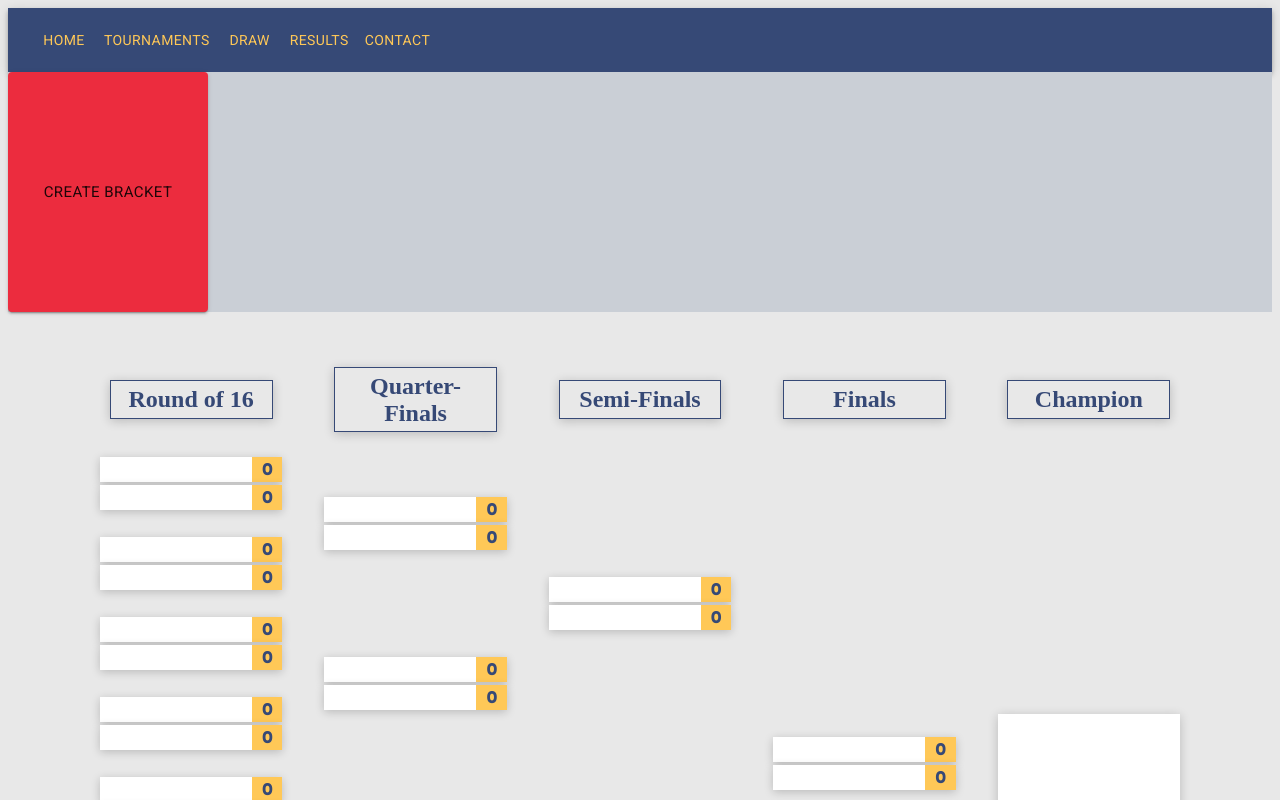
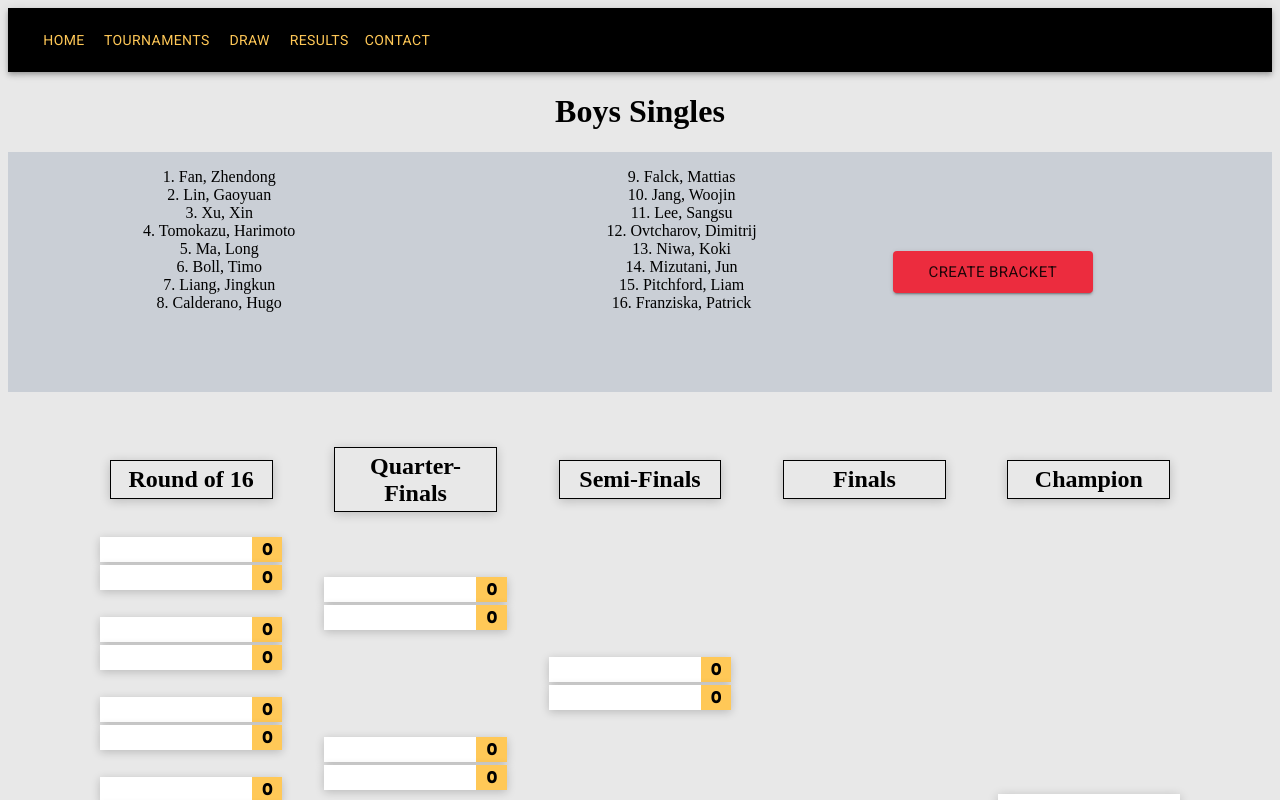
Before and after one commit to ansonws/bcssttc, a React (Create React App) app in the folder src/client/: page /tournaments/2020/events/boys-singles/draw in a window 1280 px wide. Shown: the top 800 px of the page. Built offline with nearby package versions, Linux system fonts and the light colour scheme.

Commit message:
Change primary theme

```diff
--- a/src/client/src/components/App.js
+++ b/src/client/src/components/App.js
@@ -26,6 +26,7 @@ function App() {
         <Route exact path="/" component={HomePage} />
       </Switch>
       <Footer />
+
     </BrowserRouter>
   )
 }
--- a/src/client/src/components/Bracket.js
+++ b/src/client/src/components/Bracket.js
@@ -4,22 +4,22 @@ import Button from '@material-ui/core/Button';
 class Bracket extends Component {
   state = {
     seeds: [
-      "1. Edison Huang",
-      "2. Jason Zhang",
-      "3. Max Ji",
-      "4. Andy Chen",
-      "5. David Mandelstam",
-      "6. Andrew Szeto",
-      "7. Angus Szeto",
-      "8. Thomas Yuan",
-      "9. Ethan Chen",
-      "10. Sam Ghafour",
-      "11. Charlie Dai",
-      "12. Gary Xiang",
-      "13. Victor Zhang",
-      "14. Aris Tai",
-      "15. Tommy Li",
-      "16. Jason Li",
+      "1. Fan, Zhendong",
+      "2. Lin, Gaoyuan",
+      "3. Xu, Xin",
+      "4. Tomokazu, Harimoto",
+      "5. Ma, Long",
+      "6. Boll, Timo",
+      "7. Liang, Jingkun",
+      "8. Calderano, Hugo",
+      "9. Falck, Mattias",
+      "10. Jang, Woojin",
+      "11. Lee, Sangsu",
+      "12. Ovtcharov, Dimitrij",
+      "13. Niwa, Koki",
+      "14. Mizutani, Jun",
+      "15. Pitchford, Liam",
+      "16. Franziska, Patrick",
     ],
     scores: Array(30).fill('0'),
     matchup16: Array(8).fill(['','']),
@@ -285,10 +285,24 @@ class Bracket extends Component {
   }
 
   render() {
-    const { matchup16, matchup8, matchup4, matchup2, champion, scores } = this.state;
+    const { matchup16, matchup8, matchup4, matchup2, champion, scores, seeds } = this.state;
     return (
       <div>
+          <h1 className="bracket-title">Boys Singles</h1>
       <header class="dashboard">
+        <div style={{width: '70%', display: 'flex', align: 'left'}}>
+          <ul style={{width: '50%', listStyle: 'none', padding: '0', float: 'left'}}>
+            {seeds.slice(0, 8).map((team, index) => (
+              <li key={{index}} className="team-list-item">{team}</li>
+            ))}
+          </ul>
+          <ul style={{width: '50%', listStyle: 'none'}}>
+            {seeds.slice(8).map((team, index) => (
+              <li key={{index}} className="team-list-item">{team}</li>
+            ))}
+          </ul>
+        </div>
+        <div style={{ display: 'flex', alignItems: 'center', justifyContent: 'center'}}>
           <Button
             variant="contained"
             size="large"
@@ -297,6 +311,7 @@ class Bracket extends Component {
           >
             Create Bracket
           </Button>
+        </div>
       </header>
       <div id="bracket">
         <div id="rounds">
--- a/src/client/src/components/EntryNewPage.js
+++ b/src/client/src/components/EntryNewPage.js
@@ -23,7 +23,7 @@ function getSteps() {
 
 class EntryNewPage extends Component {
   state = {
-    step: 2,
+    step: 0,
     edition: 49,
     schoolName: '',
     city: '',
@@ -249,11 +249,14 @@ class EntryNewPage extends Component {
                     color="primary"
                     onClick={e => this.createSeason(e)}
                     size="large"
+                    color="primary"
+                    style={{color: '#FFC857'}}
                   >
                     Complete Registration
                     <i
                       className="material-icons"
                       style={{marginLeft: '8px'}}
+                      style={{color: '#FFC857'}}
                     >
                       assignment_turned_in
                     </i>
@@ -263,6 +266,7 @@ class EntryNewPage extends Component {
                     variant="contained"
                     color="primary"
                     onClick={handleNextStep}
+                    style={{color: '#FFC857'}}
                     size="large"
                   >
                     Next
--- a/src/client/src/components/Footer.js
+++ b/src/client/src/components/Footer.js
@@ -37,10 +37,10 @@ function Footer() {
           style={{ backgroundImage: `url("/images/sponsorships/paddle-palace.png")`}}
           >
         </div>
-        {/* <p>
-          © 2019 BC Secondary School Table Tennis Championships
-        </p> */}
       </div>
+      {/* <p>
+        © 2019 BC Secondary School Table Tennis Championships
+      </p> */}
     </div>
     </footer>
   )
--- a/src/client/src/components/HomePage.js
+++ b/src/client/src/components/HomePage.js
@@ -18,7 +18,7 @@ function HomePage() {
         className={classes.homePage}
         style={{
           backgroundImage: `url(${homeImage})`,
-          height: 1500
+          height: 575
         }}
         >
         <NavLink to="/tournaments" className={classes.link}>
@@ -63,7 +63,7 @@ function HomePage() {
         className="description"
         className={classes.homePage}
         style={{
-          backgroundImage: `url(${semiahmoo})`,
+          backgroundColor: 'black',
           display: 'flex',
           justifyContent: 'center',
           alignItems: 'center',
@@ -71,13 +71,18 @@ function HomePage() {
         }}>
         <div
           style={{
-            height: '50%',
+            height: '80%',
             width: '70%',
             fontFamily: 'Montserrat',
-            fontSize: 32
+            fontSize: 32,
           }}
         >
+          {/* <div style={{display: 'flex',}}>
+          <p style={{ color: 'white', opacity: '1' }}>
         For years, schools have gotten together for a weekend to compete for the Table Tennis provincial title for their school team. This yearly event has attracted schools from multiple districts across BC to send out their best players to represent.
+
+          </p>
+          </div> */}
         </div>
       </div>
     </main>
--- a/src/client/src/components/NavBar.js
+++ b/src/client/src/components/NavBar.js
@@ -9,7 +9,7 @@ function NavBar() {
   const classes = styles();
   return (
       <div>
-    <AppBar position="static">
+    <AppBar position="static" style={{backgroundColor: 'black'}}>
         <Toolbar>
           <NavLink exact to="/" className={classes.link}>
             <Button color="secondary">
--- a/src/client/src/designs/theme.js
+++ b/src/client/src/designs/theme.js
@@ -3,7 +3,8 @@ import { createMuiTheme } from '@material-ui/core/styles';
 const theme = createMuiTheme({
   palette: {
     primary: {
-      main: '#364976',
+      // main: '#364976',
+      main: '#000',
     },
     secondary: {
       main: '#FFC857',
--- a/src/client/src/index.css
+++ b/src/client/src/index.css
@@ -18,7 +18,7 @@ footer p {font-size: .85em;}
   position:relative;
   text-align: center;
   overflow: contain;
-  color: #364976;
+  color: #000;
   height: 30vh;
 }
 
@@ -50,11 +50,11 @@ footer p {font-size: .85em;}
 }
 
 .round-title {
-  color: #364976;
+  color: #000;
   text-align: center;
   margin-top: 1.3em;
   padding: 0.2em;
-  border: 1.5px solid #364976;
+  border: 1.5px solid #000;
   box-shadow: 0 2px 10px rgba(0, 0, 0, 0.2);
   width: 83%;
 }
@@ -93,7 +93,7 @@ footer p {font-size: .85em;}
 
 .team {
   background-color: #fff;
-  color: #364976;
+  color: #000;
   box-shadow: 0 2px 10px rgba(0, 0, 0, 0.2);
   padding: 0 0 0 5px;
   margin: 3px 0;
@@ -110,7 +110,7 @@ footer p {font-size: .85em;}
 
 #champion {
   background-color: #fff;
-  color: #364976;
+  color: #000;
   font-family: 'Righteous', cursive;
   font-size: 25px;
   text-align: center;
@@ -124,14 +124,14 @@ footer p {font-size: .85em;}
 }
 
 .team:hover {
-  border: 1.5px solid #364976;
+  border: 1.5px solid #000;
   cursor: pointer;
 }
 
 .score {
   margin: 0;
   float: right;
-  color: #364976;
+  color: #000;
   font-family: 'Righteous', cursive;
   padding: 0 10px;
   background-color: #FFC857;
@@ -164,7 +164,7 @@ footer p {font-size: .85em;}
 }
 
 .bracket-title {
-  color:#364976;
+  color:#000;
   text-align: center;
 }
 
@@ -175,12 +175,6 @@ th {
 }
 
 select {
-  /* position: absolute; */
-  /* top: 100%; */
-  /* left: 0;
-  z-index: 1000;
-  display: none; */
-  /* float: left; */
   width: 4rem;
   padding: 0.5rem 0;
   margin: 0 10px;
@@ -193,3 +187,11 @@ select {
   border: 1px solid rgba(0, 0, 0, 0.15);
   border-radius: 0.25rem;
 }
+
+#entry-show-dialog {
+  opacity: 1;
+  z-index: 1002;
+  background-color: white;
+  height: 560px;
+  width: 430px;
+}
```
Lines whose indentation alone changed are shown as unchanged.
